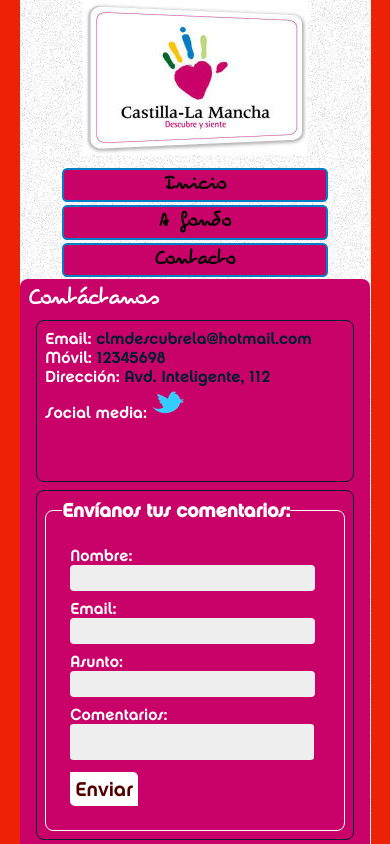
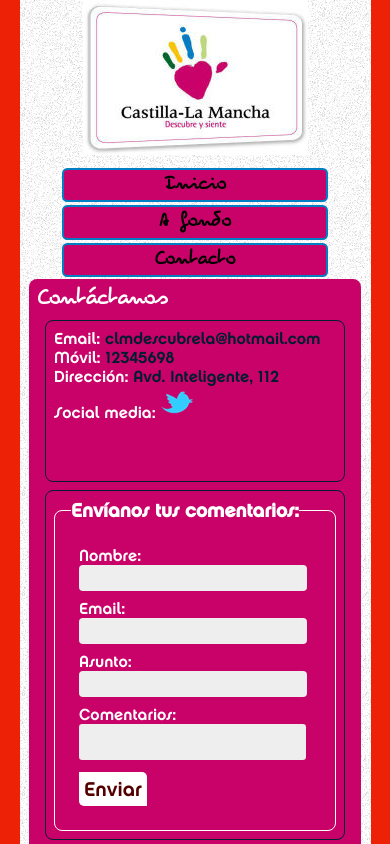
Before and after one commit to mra72/HTML5-CLM, a plain HTML site: page contacto.html in a window 390 px wide. Shown: the top 844 px of the page. Drawn offline with nearby package versions, Linux system fonts and the light colour scheme.

Commit message:
modificaciones en estilos
Modificación de estilos en archivo estilos.css

```diff
--- a/css/estilos.css
+++ b/css/estilos.css
@@ -493,7 +493,7 @@ footer nav{
 
 	section#contacto, section#mapa{
 		display: block;
-		width: 95%;
+		width: 90%;/*95%*/
 	}
 
 	section#contacto{
```
